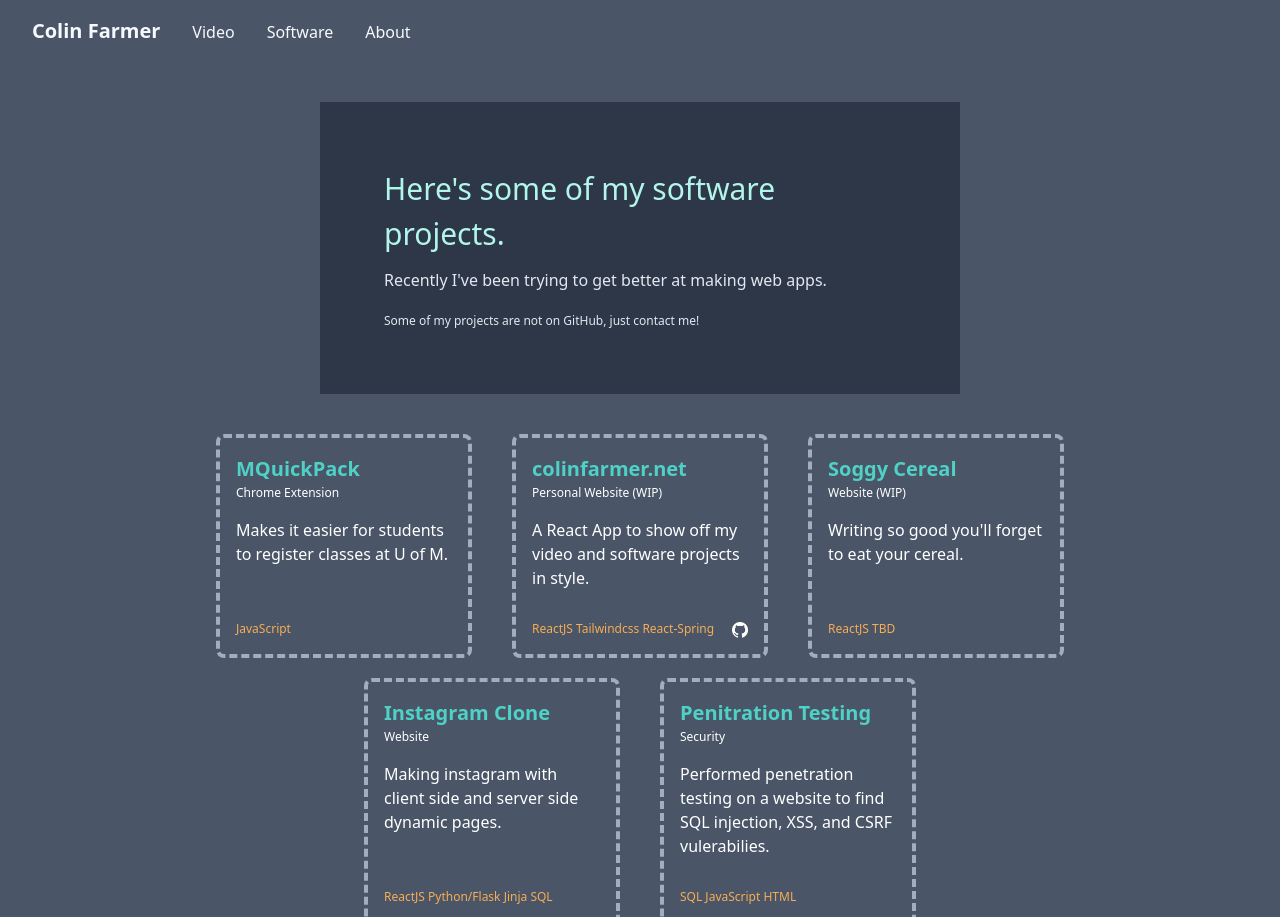
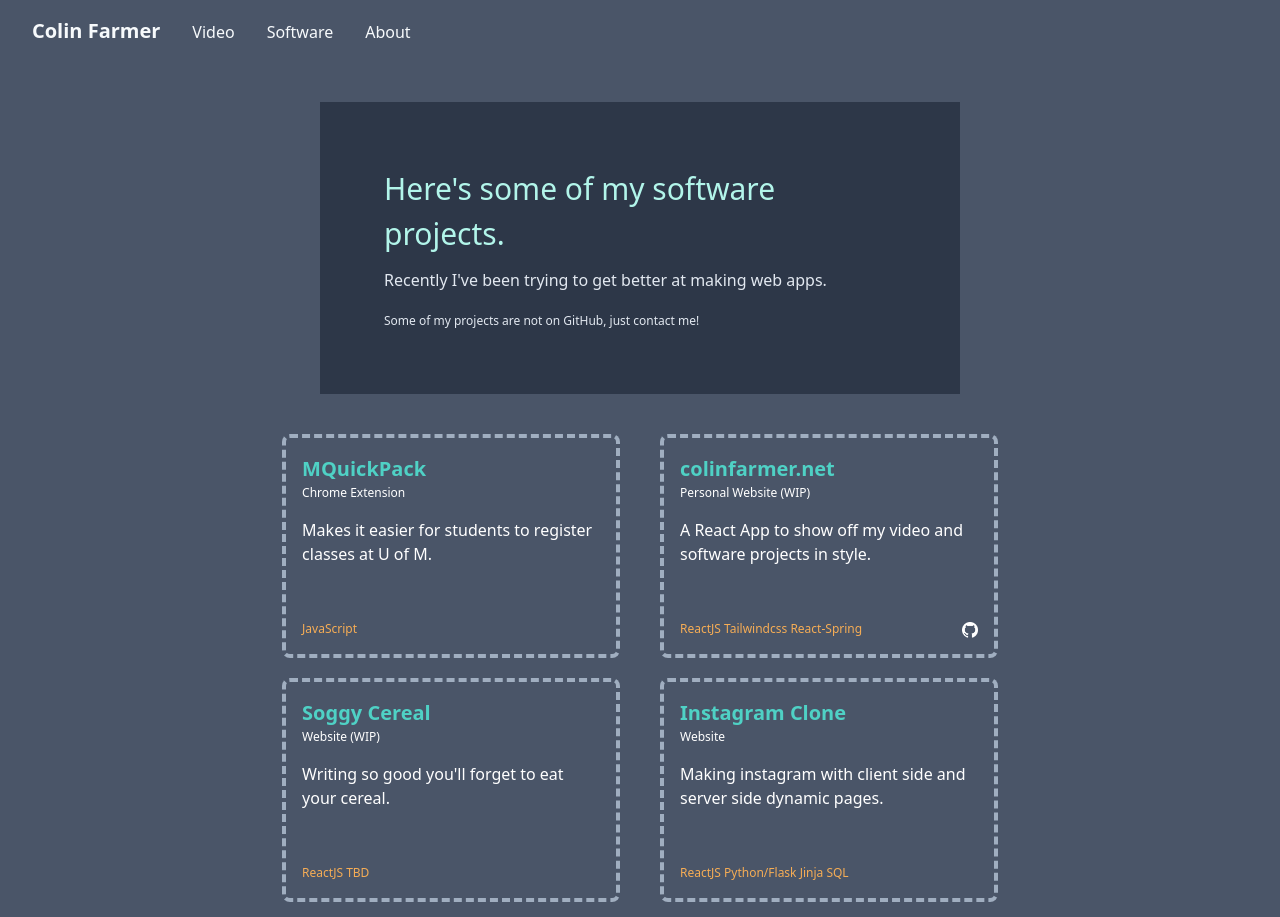
Before and after one commit to farmc/colinfarmernet, a React (Create React App) app: page /software in a window 1280 px wide. Shown: the top 917 px of the page. Built offline with nearby package versions, Linux system fonts and the light colour scheme.

Commit message:
messing around with some animations

```diff
--- a/src/App.js
+++ b/src/App.js
@@ -13,7 +13,6 @@ import {
 
 
 function App() {
-
 
   return (
     <div>
--- a/src/components/Header.js
+++ b/src/components/Header.js
@@ -49,7 +49,7 @@ function Header(){
     let menu = mdmenu;
 
     //variable for switching between black/white menu bar pngs
-    let menucolor = (textColor === "white" ? menuwhite : menublack);
+    let menucolor = menuwhite;
 
     //set up menu transition
     const menuTrans = useTransition(showMenu, null, {
--- a/src/components/Home.js
+++ b/src/components/Home.js
@@ -11,9 +11,6 @@ function Home(){
                 className="w-full h-full object-cover"
 
                 />
-                <div>
-
-                </div>
 
             </div>
         </div>
--- a/src/components/Software.js
+++ b/src/components/Software.js
@@ -4,10 +4,13 @@ import SoftwareItem from './SoftwareItem.js'
 function Software(){
     return (
         <div className="block">
+            {/* Some extra space at the top */}
             <div className="w-full h-10"></div>
+
+            {/* Center box description */}
             <div className="flex flex-col
                             md:w-1/2 m-auto
-                            p-16 bg-gray-800"
+                            p-16  bg-gray-800"
             >
                 <div className="text-teal-200 text-left text-xl md:text-3xl">
                     Here's some of my software projects.
@@ -19,7 +22,10 @@ function Software(){
                     Some of my projects are not on GitHub, just contact me!
                 </div>
             </div>
-            <div className="flex flex-wrap w-full justify-center py-10 px-8 md:px-32">
+
+            {/* flex boxs for grid of projects */}
+            <div className="w-full py-10 px-8 md:px-8 lg:px-32">
+                <div className="md:flex w-full justify-center">
                     <SoftwareItem
                         name="MQuickPack"
                         type="Chrome Extension"
@@ -35,6 +41,8 @@ function Software(){
                         tools="ReactJS Tailwindcss React-Spring"
                         github="https://github.com/farmerc0926/colinfarmernet"
                     />
+                </div>
+                <div className="md:flex w-full md:justify-center">
                     <SoftwareItem
                         name="Soggy Cereal"
                         type="Website (WIP)"
@@ -49,13 +57,8 @@ function Software(){
                         tools="ReactJS Python/Flask Jinja SQL"
                         github=""
                     />
-                <SoftwareItem
-                    name="Penitration Testing"
-                    type="Security"
-                    description="Performed penetration testing on a website to find SQL injection, XSS, and CSRF vulerabilies."
-                    tools="SQL JavaScript HTML"
-                    github=""
-                />
+                </div>
+
             </div>
         </div>
 
--- a/src/components/SoftwareItem.js
+++ b/src/components/SoftwareItem.js
@@ -1,13 +1,24 @@
-import React from 'react';
+import React, {useState} from 'react';
 import github from '../images/github.png'
+import {useSpring, animated} from 'react-spring';
 
 function SoftwareItem(info){
 
+    const [showMore, setShowMore] = useState(false);
+
+    const moreA = useSpring({
+        width: showMore ? '50%': '33%',
+        height: showMore ? '20rem' : '14rem'
+    });
+
     return(
-        <div className="relative
+        <animated.div className="relative
                         rounded-lg border-dashed border-4 border-gray-500
                         text-white text-left
-                        w-full md:w-3/12 p-4 mb-5 ml-5 mr-5"
+                        w-full md:w-1/3 p-4 mb-5 ml-5 mr-5 h-56"
+            style={moreA}
+            onMouseEnter ={() => setShowMore(true)}
+            onMouseLeave = {() => setShowMore(false)}
         >
             <div className="font-bold md:text-xl text-teal-400">
                 {info.name}
@@ -29,7 +40,7 @@ function SoftwareItem(info){
             </div>
 
 
-        </div>
+        </animated.div>
     )
 }
 
--- a/src/components/VIdeoObject.js
+++ b/src/components/VIdeoObject.js
@@ -1,23 +1,17 @@
 import React, {useState} from 'react';
-import {useTransition, animated} from 'react-spring';
-//5934
+import {useTransition, useSpring, animated} from 'react-spring';
 
 function VideoObject(info){
 
+    //state and spring for text fade in
     const[showText, setShowText] = useState(false);
 
-    const transLeft = useTransition(showText, null, {
-        from: {opacity: 0, transform: 'translateX(0%)'},
-        enter: {opacity: 1, transform: 'translateX(0%)'},
-        leave: {opacity: 0, transform: 'translateX(0%)'},
-    });
+    const fade = useSpring({
+        opacity: showText ? 1 : 0
+    })
 
-    const transRight = useTransition(showText, null, {
-        from: {opacity: 0, transform: 'translateX(0%)'},
-        enter: {opacity: 1, transform: 'translateX(0%)'},
-        leave: {opacity: 0, transform: 'translateX(0%)'},
-    });
 
+    //movie info for desktop and mobile devices
     let movieInfo =
         <div className={"block absolute top-0 " + info.textSide + "-0 px-10 py-10 z-10 w-7/12"}>
             <div className="text-4xl font-bold">
@@ -58,36 +52,9 @@ function VideoObject(info){
                     className="object-contain w-full"
                 />
 
-                { info.textSide === "left" &&
-
-                        transLeft.map(({item, key, props}) =>
-                            item&&
-                            <animated.div
-                                key={key}
-                                style={props}
-                                className="hidden md:block absolute top-0 w-full"
-                            >
-                                {movieInfo}
-                            </animated.div>
-                        )
-
-                }
-
-
-                { info.textSide === "right" &&
-
-                        transRight.map(({item, key, props}) =>
-                            item&&
-                            <animated.div
-                                key={key}
-                                style={props}
-                                className="hidden md:block absolute top-0 w-full"
-                            >
-                                {movieInfo}
-                            </animated.div>
-                        )
-
-                }
+                <animated.div className="hidden md:block absolute top-0 w-full" style={fade}>
+                    {movieInfo}
+                </animated.div>
 
                 <div className="md:hidden w-full absolute top-0">
                     {mobileMovieInfo}
--- a/src/components/Video.js
+++ b/src/components/Video.js
@@ -1,12 +1,20 @@
 import React from 'react';
-import VideoObject from './VIdeoObject.js'
-import ghosts from '../images/Ghosts.jpg'
-import oneSmallStep from '../images/OneSmallStep.jpg'
-import whatIs from '../images/Whatis.jpg'
+import VideoObject from './VIdeoObject.js';
+import ghosts from '../images/Ghosts.jpg';
+import oneSmallStep from '../images/OneSmallStep.jpg';
+import whatIs from '../images/Whatis.jpg';
+import {useSpring, animated} from 'react-spring';
 
 function Video(){
+
+    const fade = useSpring({
+        from: {opacity: 0},
+        to: {opacity: 1},
+        config: {mass: 10}
+    });
+
     return (
-        <div>
+        <animated.div style={fade}>
             <div className="block items-center">
 
                 <div className="">
@@ -38,7 +46,7 @@ function Video(){
                 </div>
 
             </div>
-        </div>
+        </animated.div>
     )
 }
 
```
Lines whose indentation alone changed are shown as unchanged.
